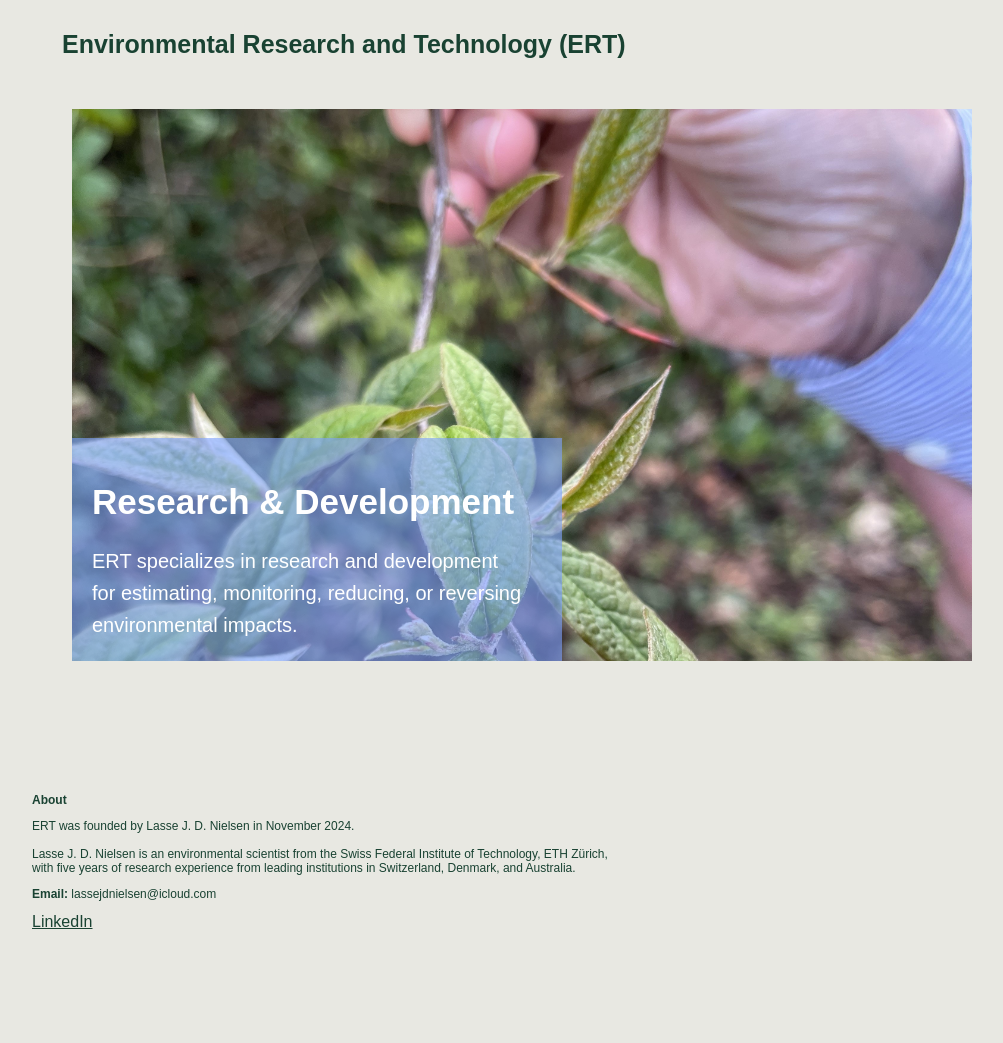
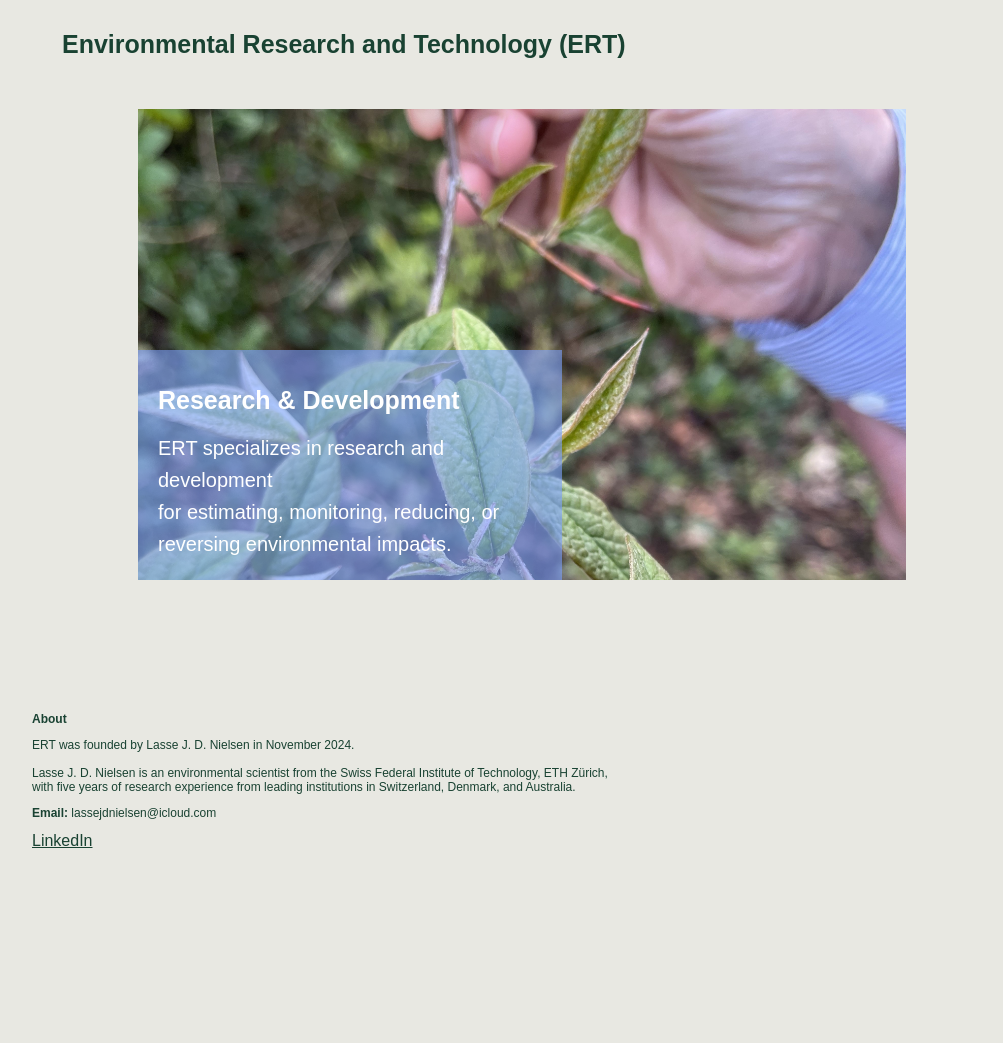
Before and after one commit to ljdnielsen/environmentalresearch-tech.github.io, a Jekyll site: the page built from README.md, in a window 1280 px wide. Shown: the whole page, without its empty margins (118-1121 px from the left). Built offline with Jekyll 4.4.1, drawn with Linux system fonts in a browser that asks for light colours; our own code applies the rules of GitHub Pages for plain Markdown files; after the commit the page ends 962 px from its top, so only the background shows below that.

Commit message:
reduced image size and text

```diff
--- a/_layouts/default.html
+++ b/_layouts/default.html
@@ -27,7 +27,7 @@
             display: block;
         }
         .image-container {
-            width: 80%; /* Example adjustment */
+            width: 60%; /* Example adjustment */
             max-width: 900px; /* Example maximum size if the original was 960px */
             margin: 20px auto; /* Centers the container horizontally */
             position: relative;
@@ -61,7 +61,7 @@
         }
         h1 {
             color: white;
-            font-size: 35px;
+            font-size: 25px;
         }
         text {
             color: white;
```
